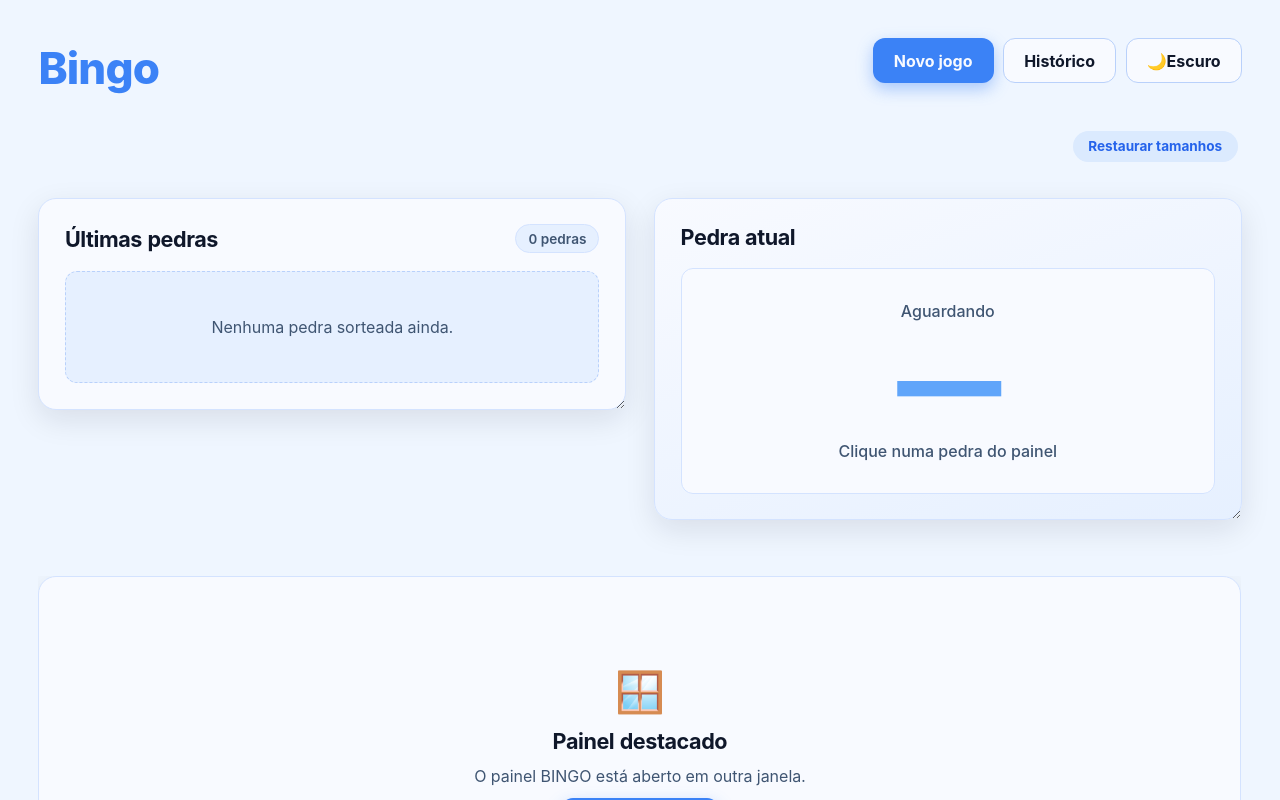
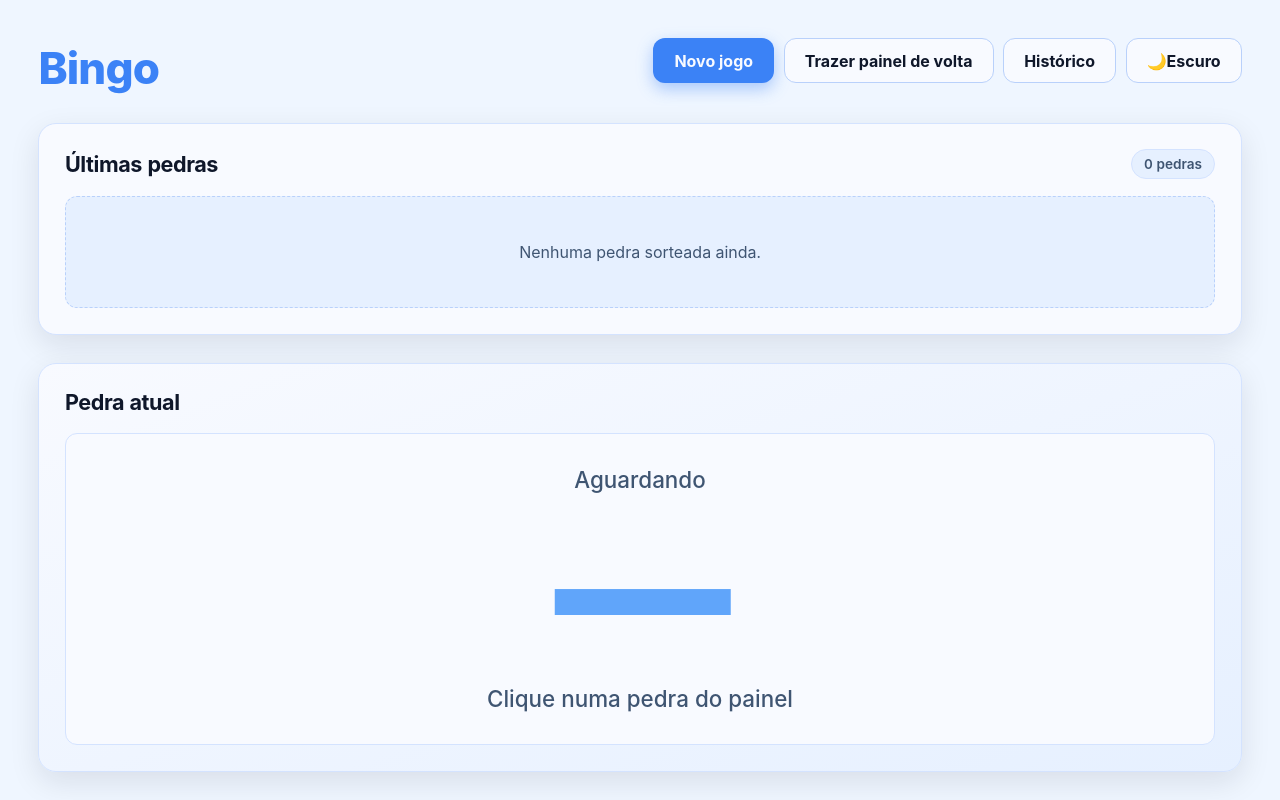
Before and after one commit to MatheusPalinkas/bingo, an Angular app: page / in a window 1280 px wide. Both pictures are taken after a click on the button "Destacar janela". Shown: the top 800 px of the page. Built offline with nearby package versions, Linux system fonts and the light colour scheme.

Commit message:
feat: removendo redimensionamento dos cards

```diff
--- a/src/app/pages/board/board.css
+++ b/src/app/pages/board/board.css
@@ -100,18 +100,6 @@ h2 {
   }
 }
 
-/* Dica de uso ----------------------------------------------------------- */
-.board-hint {
-  display: flex;
-  align-items: center;
-  justify-content: flex-end;
-  gap: 1rem;
-  flex-wrap: wrap;
-  font-size: 0.85rem;
-  color: var(--text-muted);
-  padding: 0.5rem 0.25rem;
-}
-
 /* Linha superior: Últimas pedras | Pedra atual -------------------------- */
 .top-row {
   display: grid;
@@ -123,28 +111,6 @@ h2 {
 
 .panel-anchor {
   display: block;
-}
-
-.panel-anchor.resizable > .panel {
-  height: 100%;
-}
-
-/* Redimensionamento pelo canto inferior direito */
-.resizable {
-  resize: both;
-  overflow: auto;
-  max-width: 100%;
-}
-
-.resizable.card-last,
-.resizable.card-current {
-  min-width: 220px;
-  min-height: 10rem;
-}
-
-.resizable.panel-anchor {
-  min-width: 300px;
-  min-height: 16rem;
 }
 
 /* Cards ----------------------------------------------------------------- */
@@ -184,25 +150,6 @@ h2 {
   color: var(--accent-text);
   background: var(--accent-soft);
   border-color: transparent;
-}
-
-.panel-placeholder .placeholder-box {
-  display: flex;
-  flex-direction: column;
-  align-items: center;
-  justify-content: center;
-  gap: 0.75rem;
-  text-align: center;
-  padding: clamp(2rem, 6vw, 4rem);
-}
-
-.placeholder-icon {
-  font-size: 2.5rem;
-}
-
-.panel-placeholder p {
-  color: var(--text-muted);
-  margin: 0;
 }
 
 .panel-tools {
@@ -365,34 +312,7 @@ h2 {
   background: var(--surface-muted);
 }
 
-/* Painel BINGO ---------------------------------------------------------- */
-.grid {
-  display: flex;
-  flex-direction: column;
-  gap: 0.5rem;
-}
-
-.grid-head,
-.grid-row {
-  display: grid;
-  grid-template-columns: repeat(5, 1fr);
-  gap: 0.5rem;
-}
-
-.head-cell {
-  display: flex;
-  align-items: center;
-  justify-content: center;
-  padding: 0.6rem;
-  border-radius: 10px;
-  background: linear-gradient(135deg, var(--primary), var(--primary-dark));
-  font-weight: 900;
-  font-size: 1.3rem;
-  color: var(--on-primary);
-  letter-spacing: 0.05em;
-}
-
-/* Painel horizontal: letras na lateral ---------------------------------- */
+/* Painel BINGO: letras na lateral --------------------------------------- */
 .grid-h {
   display: flex;
   flex-direction: column;
@@ -469,6 +389,48 @@ h2 {
   transform: scale(1.04);
 }
 
+/* Painel destacado em outra janela -------------------------------------- */
+.page.is-popped .panel-anchor {
+  display: none;
+}
+
+/* "Pedra atual" ocupa toda a largura e cresce. */
+.page.is-popped .top-row {
+  grid-template-columns: 1fr;
+}
+
+/* "Últimas pedras" acima de "Pedra atual". */
+.page.is-popped .card-last {
+  order: 0;
+}
+
+/* Limita o tamanho das bolas para o card não ficar alto. */
+.page.is-popped .card-last .last-balls {
+  grid-auto-rows: min-content;
+  align-content: start;
+}
+
+.page.is-popped .card-last .last-ball {
+  aspect-ratio: auto;
+  min-height: 3.25rem;
+  padding: 0.75rem 0.25rem;
+  border-radius: 999px;
+}
+
+.page.is-popped .card-current {
+  order: 1;
+  min-height: clamp(16rem, 36vh, 26rem);
+}
+
+.page.is-popped .card-current .current-number {
+  font-size: clamp(5rem, 16vw, 11rem);
+}
+
+.page.is-popped .card-current .current-label,
+.page.is-popped .card-current .current-sub {
+  font-size: clamp(1rem, 1.8vw, 1.4rem);
+}
+
 /* Responsivo ------------------------------------------------------------ */
 @media (max-width: 760px) {
   .top-row {
--- a/src/app/pages/board/board.html
+++ b/src/app/pages/board/board.html
@@ -1,4 +1,4 @@
-<div class="page">
+<div class="page" [class.is-popped]="poppedOut()">
   <header class="page-head">
     <div class="head-text">
       <h1>Bingo</h1>
@@ -9,6 +9,11 @@
         <button type="button" class="btn btn-primary" (click)="newGame()">Novo jogo</button>
         @if (game()) {
           <button type="button" class="btn btn-outline" (click)="finishGame()">Finalizar</button>
+        }
+        @if (poppedOut()) {
+          <button type="button" class="btn btn-outline" (click)="closePopOut()">
+            Trazer painel de volta
+          </button>
         }
         <a class="btn btn-outline" routerLink="/historico">Histórico</a>
         <button
@@ -25,14 +30,10 @@
     </div>
   </header>
 
-  <div class="board-hint">
-    <button type="button" class="toggle" (click)="resetLayout()">Restaurar tamanhos</button>
-  </div>
-
   <!-- Linha superior: Últimas pedras | Pedra atual -->
   <section class="top-row">
     <!-- Últimas pedras -->
-    <div class="card card-last resizable" #lastCard [style]="styleFor('last')">
+    <div class="card card-last">
       <div class="card-head">
         <h2>Últimas pedras</h2>
         <span class="pill">{{ drawnCount() }} pedras</span>
@@ -54,7 +55,7 @@
     </div>
 
     <!-- Pedra atual -->
-    <div class="card card-current resizable" #currentCard [style]="styleFor('current')">
+    <div class="card card-current">
       <div class="card-head">
         <h2>Pedra atual</h2>
         @if (currentBall()) {
@@ -77,20 +78,7 @@
   </section>
 
   <!-- Painel BINGO -->
-  <div class="panel-anchor resizable" #panelAnchor [style]="styleFor('panel')">
-    @if (poppedOut()) {
-      <section class="card panel panel-placeholder">
-        <div class="placeholder-box">
-          <span class="placeholder-icon" aria-hidden="true">🪟</span>
-          <h2>Painel destacado</h2>
-          <p>O painel BINGO está aberto em outra janela.</p>
-          <button type="button" class="btn btn-primary" (click)="closePopOut()">
-            Trazer de volta
-          </button>
-        </div>
-      </section>
-    }
-
+  <div class="panel-anchor" #panelAnchor>
     <section class="card panel" #panelContent>
       <div class="card-head">
         <h2>Painel B I N G O</h2>
@@ -106,47 +94,11 @@
               {{ poppedOut() ? 'Trazer de volta' : 'Destacar janela' }}
             </button>
           }
-          <button
-            type="button"
-            class="toggle"
-            [class.is-on]="horizontal()"
-            [attr.aria-pressed]="horizontal()"
-            (click)="toggleOrientation()"
-          >
-            {{ horizontal() ? 'Letras no topo' : 'Letras na lateral' }}
-          </button>
           <span class="pill">{{ drawnCount() }} de 75 sorteadas</span>
         </div>
       </div>
 
-      @if (!horizontal()) {
-        <!-- Layout vertical: letras no topo -->
-        <div class="grid">
-          <div class="grid-head">
-            @for (letter of letters; track letter) {
-              <div class="head-cell">{{ letter }}</div>
-            }
-          </div>
-
-          @for (row of rows(); track $index) {
-            <div class="grid-row">
-              @for (ball of row; track ball.number) {
-                <button
-                  type="button"
-                  class="ball"
-                  [class.is-drawn]="isDrawn(ball.number)"
-                  [class.is-current]="isCurrent(ball.number)"
-                  [attr.aria-pressed]="isDrawn(ball.number)"
-                  (click)="onBallClick(ball)"
-                >
-                  {{ ball.label }}
-                </button>
-              }
-            </div>
-          }
-        </div>
-      } @else {
-        <!-- Layout horizontal: letras na lateral esquerda -->
+      <!-- Painel: letras na lateral esquerda -->
       <div class="grid-h">
         @for (line of lines(); track line.letter) {
           <div class="grid-h-row">
@@ -168,7 +120,6 @@
           </div>
         }
       </div>
-      }
     </section>
   </div>
 </div>
--- a/src/app/pages/board/board.ts
+++ b/src/app/pages/board/board.ts
@@ -1,5 +1,4 @@
 import {
-  AfterViewInit,
   ChangeDetectionStrategy,
   Component,
   ElementRef,
@@ -12,15 +11,7 @@ import {
 import { RouterLink } from '@angular/router';
 import { BingoService } from '../../services/bingo';
 import { ThemeService } from '../../services/theme';
-import { readStorage, writeStorage, STORAGE_KEYS } from '../../services/storage';
 import { BingoBall, BingoLetter } from '../../models/game.model';
-
-interface CardSize {
-  w: number;
-  h: number;
-}
-
-type CardId = 'last' | 'current' | 'panel';
 
 @Component({
   selector: 'app-board',
@@ -29,38 +20,13 @@ type CardId = 'last' | 'current' | 'panel';
   styleUrl: './board.css',
   changeDetection: ChangeDetectionStrategy.OnPush,
 })
-export class Board implements AfterViewInit, OnDestroy {
+export class Board implements OnDestroy {
   private readonly bingo = inject(BingoService);
   private readonly themeService = inject(ThemeService);
 
   readonly theme = this.themeService.theme;
 
   readonly letters: BingoLetter[] = ['B', 'I', 'N', 'G', 'O'];
-
-  /**
-   * false: letras no topo, números descendo nas colunas (5 colunas x 15 linhas).
-   * true (padrão): letras na lateral, números na horizontal (5 linhas x 15 colunas).
-   */
-  readonly horizontal = signal(true);
-
-  // ----- Redimensionamento dos cards -----------------------------------
-
-  /** Tamanhos personalizados por card (apenas quando o usuário redimensiona). */
-  readonly sizes = signal<Partial<Record<CardId, CardSize>>>(this.loadSizes());
-
-  private resizeObserver: ResizeObserver | null = null;
-
-  /** Elementos redimensionáveis registrados, por card. */
-  private readonly elements = new Map<CardId, HTMLElement>();
-
-  /** Suspende a persistência do observer durante o reset programático. */
-  private suppressResizeSave = false;
-
-  /** Cards cuja notificação inicial do observer já foi ignorada. */
-  private readonly observed = new Set<CardId>();
-
-  readonly lastCard = viewChild<ElementRef<HTMLElement>>('lastCard');
-  readonly currentCard = viewChild<ElementRef<HTMLElement>>('currentCard');
 
   // ----- Pop-out (Document Picture-in-Picture) -------------------------
   readonly panelContent = viewChild<ElementRef<HTMLElement>>('panelContent');
@@ -72,18 +38,7 @@ export class Board implements AfterViewInit, OnDestroy {
 
   readonly game = this.bingo.currentGame;
 
-  readonly rows = computed<BingoBall[][]>(() => {
-    const result: BingoBall[][] = [];
-    for (let i = 0; i < 15; i++) {
-      const row: BingoBall[] = [];
-      for (let c = 0; c < 5; c++) {
-        row.push(this.bingo.toBall(c * 15 + i + 1));
-      }
-      result.push(row);
-    }
-    return result;
-  });
-
+  /** Linhas do painel: uma por letra (B I N G O), cada uma com 15 bolas. */
   readonly lines = computed<{ letter: BingoLetter; balls: BingoBall[] }[]>(() =>
     this.letters.map((letter, c) => {
       const balls: BingoBall[] = [];
@@ -109,17 +64,7 @@ export class Board implements AfterViewInit, OnDestroy {
 
   readonly drawnCount = computed(() => this.game()?.drawnNumbers.length ?? 0);
 
-  ngAfterViewInit(): void {
-    const last = this.lastCard()?.nativeElement;
-    const current = this.currentCard()?.nativeElement;
-    const panel = this.panelAnchor()?.nativeElement;
-    if (last) this.registerResizable('last', last);
-    if (current) this.registerResizable('current', current);
-    if (panel) this.registerResizable('panel', panel);
-  }
-
   ngOnDestroy(): void {
-    this.resizeObserver?.disconnect();
     this.teardownPip();
   }
 
@@ -137,10 +82,6 @@ export class Board implements AfterViewInit, OnDestroy {
     this.bingo.toggleNumber(game.id, ball.number);
   }
 
-  toggleOrientation(): void {
-    this.horizontal.update((v) => !v);
-  }
-
   toggleTheme(): void {
     this.themeService.toggle();
   }
@@ -152,93 +93,6 @@ export class Board implements AfterViewInit, OnDestroy {
   finishGame(): void {
     const game = this.game();
     if (game) this.bingo.finishGame(game.id);
-  }
-
-  // ----- Redimensionar cards -------------------------------------------
-  styleFor(id: CardId): Record<string, string> {
-    const size = this.sizes()[id];
-    if (!size) return {};
-    return { width: `${size.w}px`, height: `${size.h}px` };
-  }
-
-  /** Observa redimensionamentos e salva o tamanho de forma confiável. */
-  private registerResizable(id: CardId, el: HTMLElement): void {
-    if (!('ResizeObserver' in window)) return;
-    if (!this.resizeObserver) {
-      this.resizeObserver = new ResizeObserver((entries) => {
-        if (this.suppressResizeSave) return;
-        let changed = false;
-        const next = { ...this.sizes() };
-        for (const entry of entries) {
-          const target = entry.target as HTMLElement;
-          const cardId = target.dataset['card'] as CardId | undefined;
-          if (!cardId) continue;
-
-          // Ignora a primeira notificação (tamanho natural inicial).
-          if (!this.observed.has(cardId)) {
-            this.observed.add(cardId);
-            continue;
-          }
-
-          const w = Math.round(entry.contentRect.width);
-          const h = Math.round(entry.contentRect.height);
-          const cur = next[cardId];
-          if (!cur || cur.w !== w || cur.h !== h) {
-            next[cardId] = { w, h };
-            changed = true;
-          }
-        }
-        if (changed) {
-          this.sizes.set(next);
-          this.persistSizes();
-        }
-      });
-    }
-    el.dataset['card'] = id;
-    this.elements.set(id, el);
-    this.resizeObserver.observe(el);
-  }
-
-  resetLayout(): void {
-    // Evita que o observer re-salve os tamanhos enquanto limpamos.
-    this.suppressResizeSave = true;
-
-    // O CSS `resize` grava width/height inline no elemento; é preciso apagá-los.
-    for (const el of this.elements.values()) {
-      el.style.removeProperty('width');
-      el.style.removeProperty('height');
-    }
-
-    this.sizes.set({});
-    this.persistSizes();
-
-    // Reativa a persistência após o ciclo atual de layout (quando o observer
-    // já disparou com os tamanhos naturais restaurados).
-    setTimeout(() => (this.suppressResizeSave = false), 50);
-  }
-
-  private loadSizes(): Partial<Record<CardId, CardSize>> {
-    const parsed = readStorage<Partial<Record<CardId, CardSize>>>(STORAGE_KEYS.cardSizes, {});
-    const result: Partial<Record<CardId, CardSize>> = {};
-    for (const id of ['last', 'current', 'panel'] as CardId[]) {
-      const size = parsed[id];
-      if (this.isValidSize(size)) result[id] = size;
-    }
-    return result;
-  }
-
-  private isValidSize(size: unknown): size is CardSize {
-    if (!size || typeof size !== 'object') return false;
-    const s = size as Record<string, unknown>;
-    return (
-      ['w', 'h'].every((k) => typeof s[k] === 'number' && Number.isFinite(s[k])) &&
-      (s['w'] as number) > 0 &&
-      (s['h'] as number) > 0
-    );
-  }
-
-  private persistSizes(): void {
-    writeStorage(STORAGE_KEYS.cardSizes, this.sizes());
   }
 
   // ----- Pop-out -------------------------------------------------------
--- a/src/app/services/storage.ts
+++ b/src/app/services/storage.ts
@@ -7,7 +7,6 @@
 export const STORAGE_KEYS = {
   games: 'bingo:games:v1',
   theme: 'bingo:theme:v1',
-  cardSizes: 'bingo:cardSizes:v3',
 } as const;
 
 export type StorageKey = (typeof STORAGE_KEYS)[keyof typeof STORAGE_KEYS];
```
Lines whose indentation alone changed are shown as unchanged.
